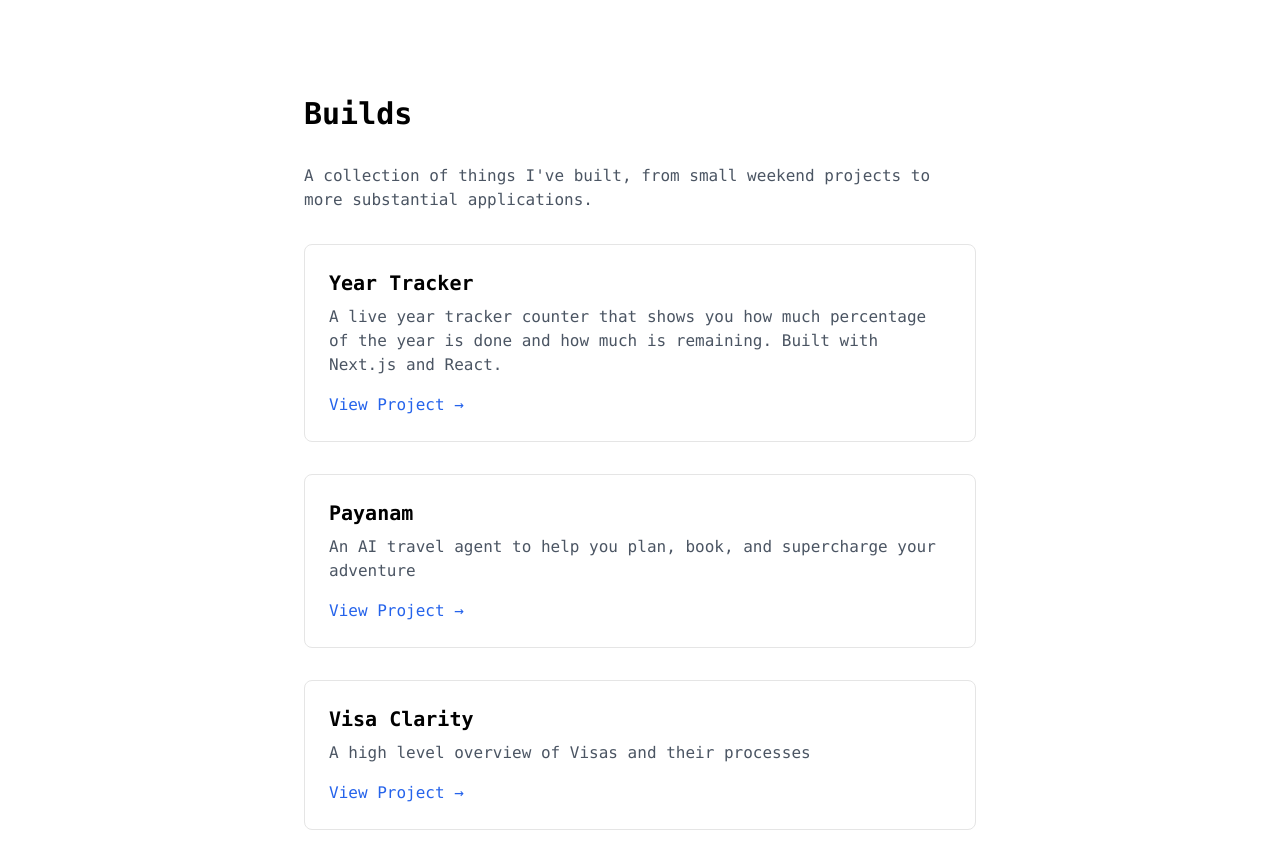
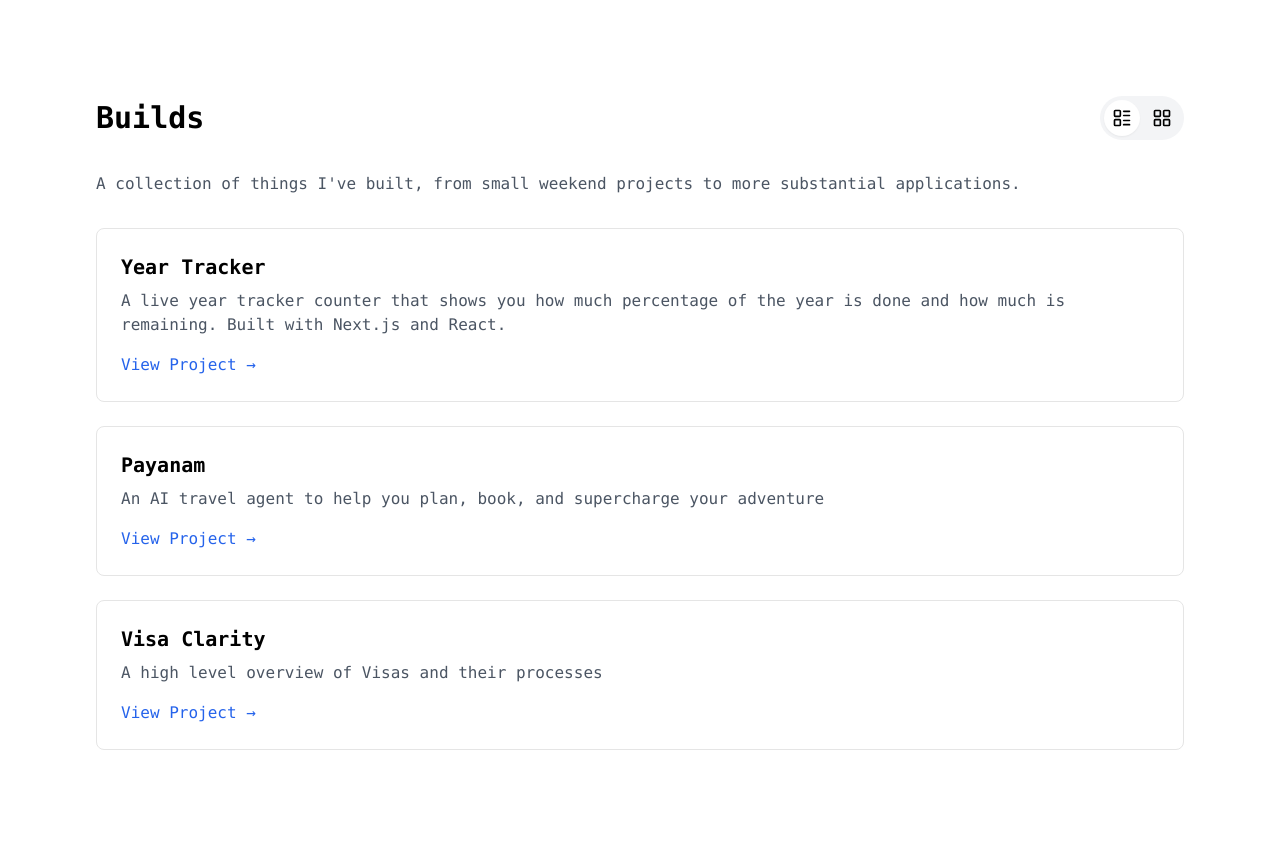
Before and after one commit to sriramkj07/Personalwebsite, a Next.js app: page /builds in a window 1280 px wide. Shown: the top 868 px of the page. After the commit the page ends 846 px from the top, so only its background shows below. Built offline with nearby package versions, Linux system fonts and the light colour scheme.

Commit message:
Update page.tsx with grid and list view

```diff
--- a/app/builds/page.tsx
+++ b/app/builds/page.tsx
@@ -1,3 +1,6 @@
+import React, { useState } from 'react';
+import { LayoutGrid, LayoutList, Timer, Plane, Stamp } from 'lucide-react';
+
 export const metadata = {
   title: 'Builds - Sriram Kothandaraman'
 };
@@ -6,45 +9,92 @@ const projects = [
   {
     title: "Year Tracker",
     description: "A live year tracker counter that shows you how much percentage of the year is done and how much is remaining. Built with Next.js and React.",
-    link: "/yeartracker"
+    link: "/yeartracker",
+    icon: <Timer className="w-6 h-6" />
   },
   {
     title: "Payanam",
     description: "An AI travel agent to help you plan, book, and supercharge your adventure",
-    link: "https://payanamhq.com/"
+    link: "https://payanamhq.com/",
+    icon: <Plane className="w-6 h-6" />
   },
-{
+  {
     title: "Visa Clarity",
     description: "A high level overview of Visas and their processes",
-    link: "https://visaclarity.com/"
+    link: "https://visaclarity.com/",
+    icon: <Stamp className="w-6 h-6" />
   }
 ];
 
+const GridLayout = () => (
+  <div className="grid grid-cols-2 gap-6">
+    {projects.map((project, index) => (
+      <div key={index} className="border rounded-lg p-6 relative min-h-[200px]">
+        <div className="bg-gray-100 w-12 h-12 rounded-full flex items-center justify-center mb-4">
+          {project.icon}
+        </div>
+        <h2 className="text-xl font-semibold mb-2">{project.title}</h2>
+        <p className="text-gray-600 mb-4">{project.description}</p>
+        <span className="absolute bottom-6 right-6 text-blue-600 text-2xl">→</span>
+      </div>
+    ))}
+  </div>
+);
+
+const ListLayout = () => (
+  <div className="space-y-6">
+    {projects.map((project, index) => (
+      <div key={index} className="border rounded-lg p-6 hover:shadow-lg transition-shadow">
+        <h2 className="text-xl font-semibold mb-2">{project.title}</h2>
+        <p className="text-gray-600 mb-4">{project.description}</p>
+        <a href={project.link} className="text-blue-600 hover:text-blue-800 flex items-center gap-2">
+          View Project →
+        </a>
+      </div>
+    ))}
+  </div>
+);
+
 export default function Builds() {
+  const [viewType, setViewType] = useState('list');
+
   return (
     <div className="min-h-screen bg-white text-black p-8 md:p-16 lg:p-24 font-mono">
-      <div className="max-w-2xl mx-auto space-y-8">
-        <h1 className="text-3xl font-bold">Builds</h1>
-        <p className="text-gray-600">
-          A collection of things I've built, from small weekend projects to more substantial applications.
-        </p>
+      <div className="max-w-6xl mx-auto space-y-8">
+        <div className="flex justify-between items-center">
+          <h1 className="text-3xl font-bold">Builds</h1>
 
-        <div className="space-y-8">
-          {projects.map((project, index) => (
-            <div key={index} className="border rounded-lg p-6 hover:shadow-lg transition-shadow">
-              <h2 className="text-xl font-semibold mb-2">{project.title}</h2>
-              <p className="text-gray-600 mb-4">
-                {project.description}
-              </p>
-              <a
-                href={project.link}
-                className="text-blue-600 hover:text-blue-800 flex items-center gap-2"
-              >
-                View Project →
-              </a>
-            </div>
-          ))}
+          <div className="bg-gray-100 p-1 rounded-full flex gap-1">
+            <button
+              onClick={() => setViewType('list')}
+              className={`p-2 rounded-full transition-colors ${
+                viewType === 'list'
+                  ? 'bg-white shadow-sm'
+                  : 'hover:bg-gray-200'
+              }`}
+            >
+              <LayoutList size={20} />
+            </button>
+            <button
+              onClick={() => setViewType('grid')}
+              className={`p-2 rounded-full transition-colors ${
+                viewType === 'grid'
+                  ? 'bg-white shadow-sm'
+                  : 'hover:bg-gray-200'
+              }`}
+            >
+              <LayoutGrid size={20} />
+            </button>
+          </div>
         </div>
+
+        {viewType === 'list' && (
+          <p className="text-gray-600">
+            A collection of things I've built, from small weekend projects to more substantial applications.
+          </p>
+        )}
+
+        {viewType === 'grid' ? <GridLayout /> : <ListLayout />}
       </div>
     </div>
   );
```
